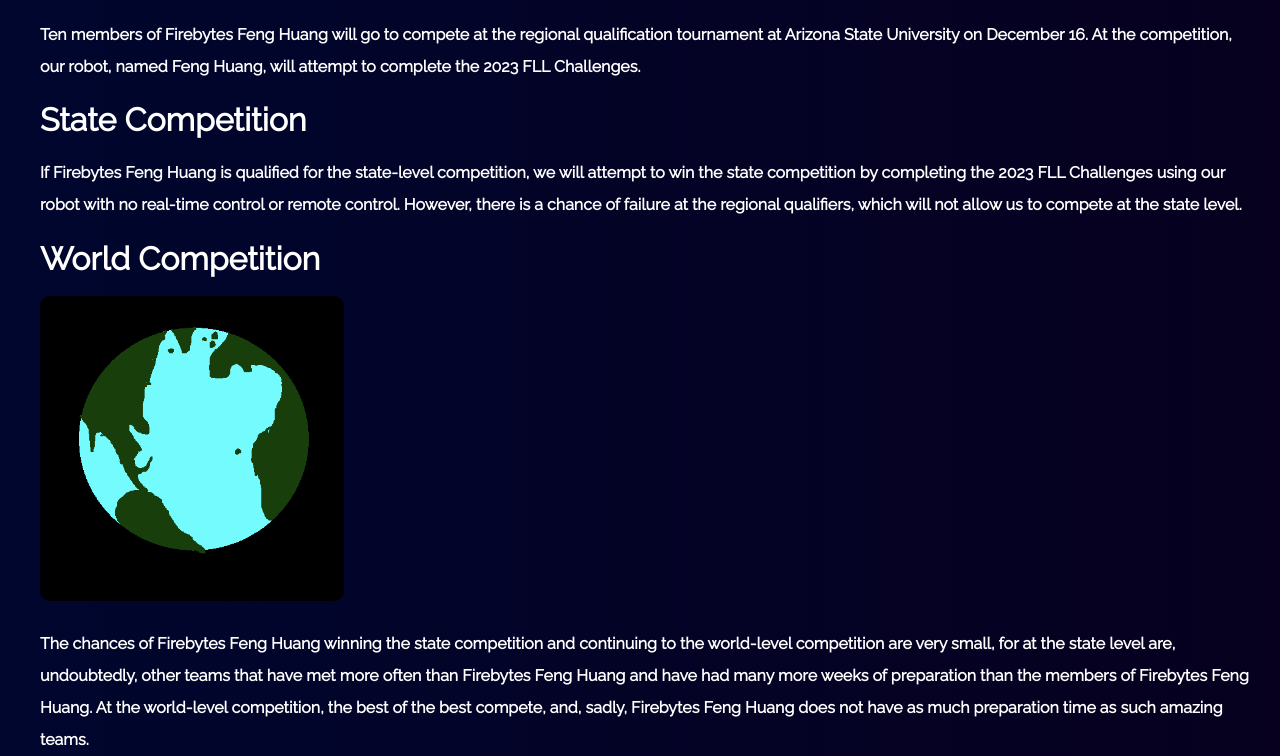
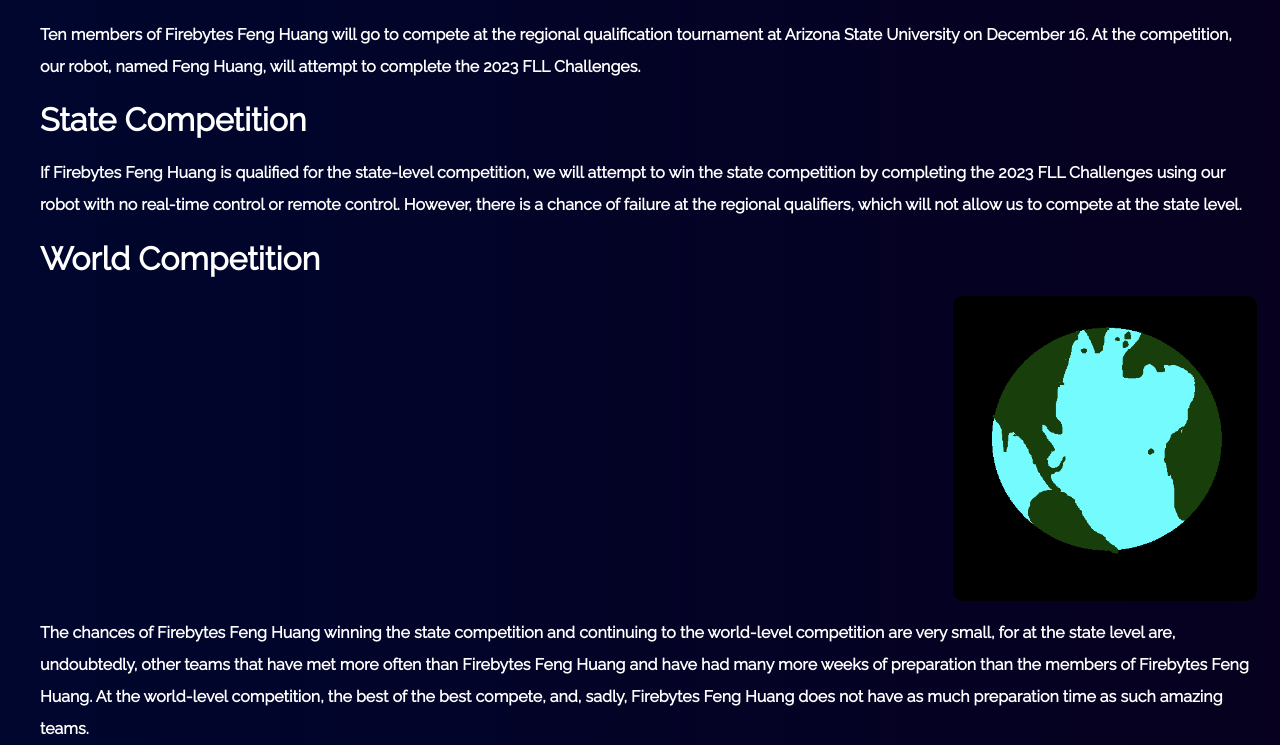
Before and after one commit to VismaiNair/firebytesfenghuang, a plain HTML site: page competition.html in a window 1280 px wide. Shown: the part 1046-1802 px from the top of the page. Drawn offline with Linux system fonts and the light colour scheme.

Commit message:
Update competition.html

```diff
--- a/competition.html
+++ b/competition.html
@@ -36,7 +36,7 @@
             <h1>State Competition</h1>
             <p>If Firebytes Feng Huang  is qualified for the state-level competition, we will attempt to win the state competition by completing the 2023 FLL Challenges using our robot with no real-time control or remote control. However, there is a chance of failure at the regional qualifiers, which will not allow us to compete at the state level.</p>
             <h1>World Competition</h1>
-            <img src = "images/earth.png" class = "floar-right" width = "25%" alt = "The world. So many people live on Earth that the chances of victory are very small for Firebytes Feng Huang.">
+            <img src = "images/earth.png" class = "float-right" width = "25%" alt = "The world. So many people live on Earth that the chances of victory are very small for Firebytes Feng Huang.">
             <p class = "float-left">The chances of Firebytes Feng Huang winning the state competition and continuing to the world-level competition are very small, for at the state level are, undoubtedly, other teams that have met more often than Firebytes Feng Huang and have had many more weeks of preparation than the members of Firebytes Feng Huang. At the world-level competition, the best of the best compete, and, sadly, Firebytes Feng Huang does not have as much preparation time as such amazing teams. </p>
         </div>
     </body>
```
